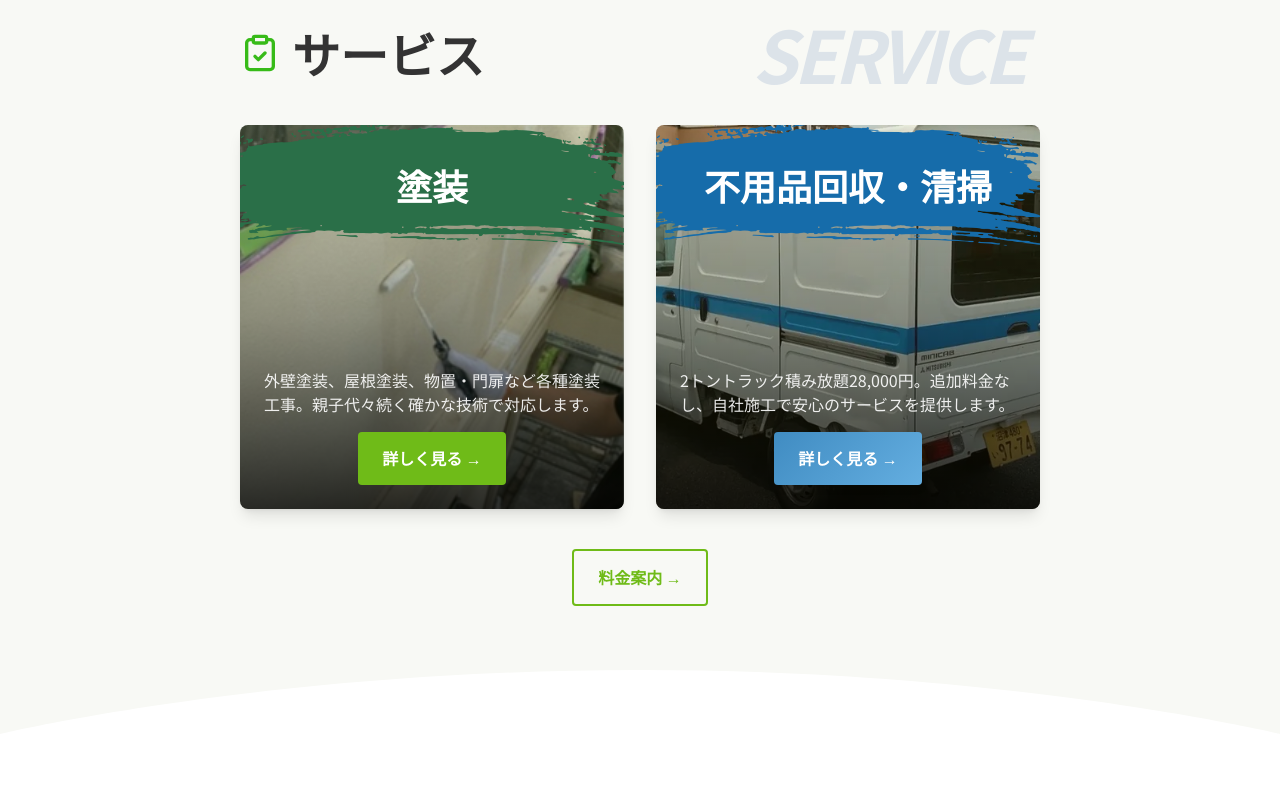
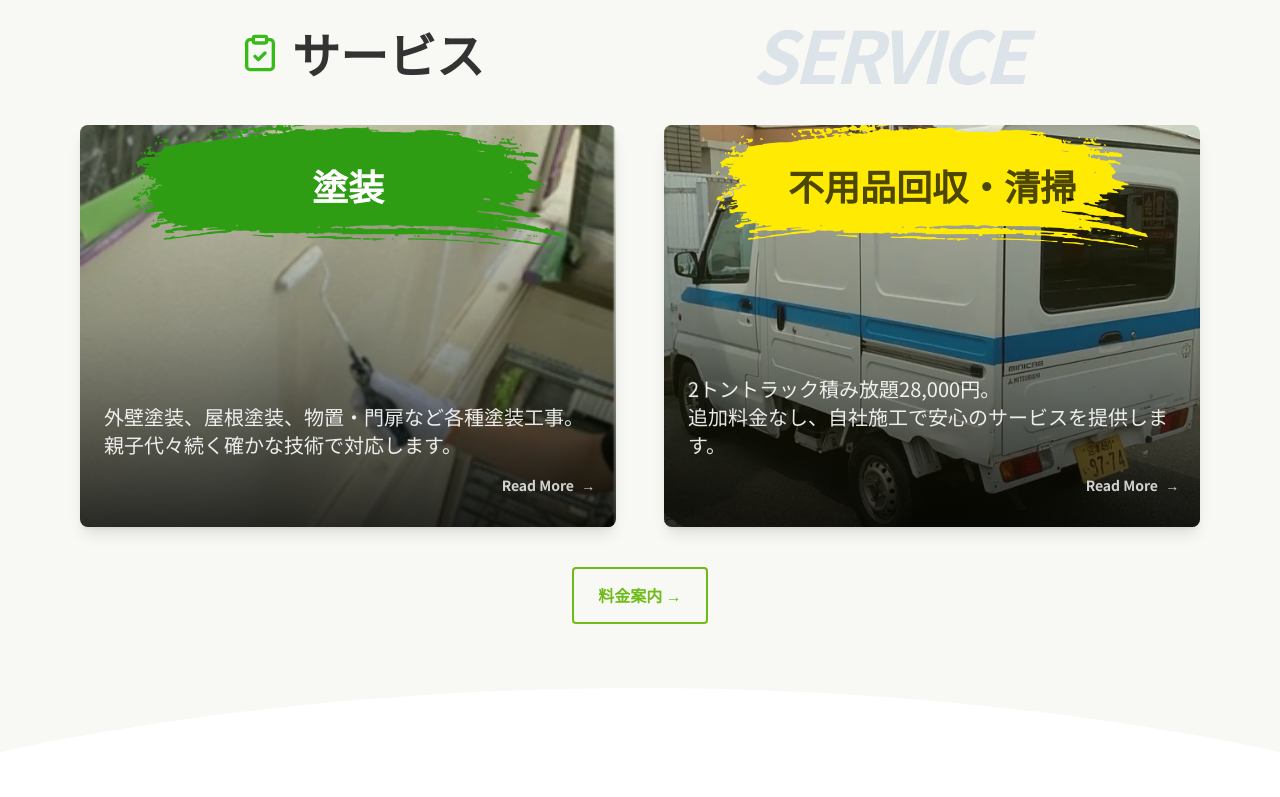
Before and after one commit to gezzzi/hp-tosou, a Next.js app: page / in a window 1280 px wide. Shown: the part 1700-2497 px from the top of the page. Built offline with nearby package versions, Linux system fonts and the light colour scheme; a web font is replaced by a local one.

Commit message:
青を黄色に変更

```diff
--- a/src/app/globals.css
+++ b/src/app/globals.css
@@ -6,12 +6,12 @@
   --primary-green-dark: #5a9a14;
   --primary-green-light: #82d426;
   --service-painting: #2a6f48;
-  --service-junk: #166caa;
-  --service-junk-dark: #12548a;
-  --service-junk-light: #1a84cf;
-  --btn-junk: #408cc2;
-  --btn-junk-dark: #2e74a8;
-  --btn-junk-light: #64aee0;
+  --service-junk: var(--accent-yellow);
+  --service-junk-dark: var(--accent-yellow-dark);
+  --service-junk-light: var(--accent-yellow-light);
+  --btn-junk: var(--accent-yellow);
+  --btn-junk-dark: var(--accent-yellow-dark);
+  --btn-junk-light: var(--accent-yellow-light);
   --secondary-green: #37bb18;
   --accent-yellow: #ffea03;
   --accent-yellow-dark: #e6d400;
@@ -46,8 +46,8 @@
 }
 
 .btn-junk {
-  background: linear-gradient(135deg, var(--btn-junk) 0%, var(--btn-junk-light) 100%);
-  color: white;
+  background: var(--btn-junk);
+  color: var(--text-dark);
   padding: 0.75rem 1.5rem;
   border-radius: 4px;
   font-weight: bold;
@@ -59,7 +59,7 @@
 
 .btn-junk:hover {
   box-shadow: 0 6px 12px rgba(0, 0, 0, 0.15);
-  background: linear-gradient(135deg, var(--btn-junk-dark) 0%, var(--btn-junk) 100%);
+  background: var(--btn-junk-dark);
 }
 
 * {
@@ -279,6 +279,14 @@ body {
   pointer-events: none;
 }
 
+.bg-service-painting {
+  background-color: #2e9d14;
+}
+
+.bg-service-junk {
+  background-color: var(--accent-yellow);
+}
+
 /* お困りごとセクションの円の配色 */
 .trouble-item:nth-child(odd) .trouble-circle {
   fill: var(--primary-green);
--- a/src/app/services/junk-removal/page.tsx
+++ b/src/app/services/junk-removal/page.tsx
@@ -110,8 +110,8 @@ export default function JunkRemovalServicePage() {
                       fill
                       className="object-cover"
                     />
-                    <div className="absolute inset-0 bg-black/20 flex items-center justify-center">
-                      <h3 className="text-xl md:text-2xl font-bold brush-stroke-container text-white whitespace-nowrap">
+                    <div className="absolute inset-0 bg-black/20 flex items-center justify-center pb-16">
+                      <h3 className="text-xl md:text-2xl font-bold brush-stroke-container text-black/70 whitespace-nowrap">
                         <span className="relative z-10">{service.title}</span>
                         <div className="brush-stroke-bg bg-service-junk" />
                       </h3>
--- a/src/app/services/painting/page.tsx
+++ b/src/app/services/painting/page.tsx
@@ -110,7 +110,7 @@ export default function PaintingServicePage() {
                       fill
                       className="object-cover"
                     />
-                    <div className="absolute inset-0 bg-black/20 flex items-center justify-center">
+                    <div className="absolute inset-0 bg-black/20 flex items-center justify-center pb-16">
                       <h3 className="text-xl md:text-2xl font-bold brush-stroke-container text-white whitespace-nowrap">
                         <span className="relative z-10">{service.title}</span>
                         <div className="brush-stroke-bg bg-service-painting" />
--- a/src/components/HomeServices.tsx
+++ b/src/components/HomeServices.tsx
@@ -10,14 +10,14 @@ export default function HomeServices() {
   const services = [
     {
       title: '塗装',
-      description: '外壁塗装、屋根塗装、物置・門扉など各種塗装工事。親子代々続く確かな技術で対応します。',
+      description: '外壁塗装、屋根塗装、物置・門扉など各種塗装工事。\n親子代々続く確かな技術で対応します。',
       image: '/pic/service-tosou-v2.jpg?v=2',
       href: '/services/painting',
       color: 'primary'
     },
     {
       title: '不用品回収・清掃',
-      description: '2トントラック積み放題28,000円。追加料金なし、自社施工で安心のサービスを提供します。',
+      description: '2トントラック積み放題28,000円。\n追加料金なし、自社施工で安心のサービスを提供します。',
       image: '/pic/truck.webp?v=2',
       href: '/services/junk-removal',
       color: 'accent'
@@ -39,11 +39,12 @@ export default function HomeServices() {
           </div>
         </FadeIn>
 
-        <div className="grid grid-cols-1 md:grid-cols-2 gap-8 max-w-sm md:max-w-[800px] mx-auto">
+        <div className="grid grid-cols-1 md:grid-cols-2 gap-12 max-w-sm md:max-w-6xl mx-auto">
           {services.map((service, index) => (
             <FadeIn key={index} delay={index * 0.2} direction={index === 0 ? 'right' : 'left'}>
-              <div
-                className="rounded-lg overflow-hidden shadow-lg group relative aspect-square w-full"
+              <Link
+                href={service.href}
+                className="block rounded-lg overflow-hidden shadow-lg group relative aspect-[4/3] w-full"
               >
                 <Image
                   src={service.image}
@@ -55,30 +56,31 @@ export default function HomeServices() {
                   ? 'bg-primary/10'
                   : 'bg-accent/10'
                   }`}></div>
-                <div className="absolute inset-0 flex flex-col p-6 bg-linear-to-t from-black/80 via-black/30 to-transparent">
+                <div className="absolute inset-0 flex flex-col p-6 bg-linear-to-t from-black/80 via-black/30 to-transparent pb-8">
                   <motion.h3
-                    whileHover={{ color: "var(--accent-yellow)" }}
                     className="text-2xl md:text-3xl lg:text-4xl font-bold mb-auto brush-stroke-container mx-auto text-white text-center mt-4 whitespace-nowrap transition-colors"
                   >
-                    <span className="relative z-10">{service.title}</span>
+                    <span className={`relative z-10 ${service.color === 'accent' ? 'text-black/70' : 'text-white'}`}>{service.title}</span>
                     <div className={`brush-stroke-bg ${service.color === 'primary' ? 'bg-service-painting' : 'bg-service-junk'}`} />
                   </motion.h3>
-                  <div className="mt-4">
-                    <p className="text-white/90 text-base mb-4 line-clamp-3">
+                  <div className="mt-8">
+                    <p className="text-white/90 text-base md:text-lg lg:text-xl mb-4 line-clamp-3 whitespace-pre-wrap">
                       {service.description}
                     </p>
-                    <div className="text-center">
-                      <motion.div
-                        whileTap={{ scale: 0.95 }}
-                      >
-                        <Link href={service.href} className={service.color === 'primary' ? 'btn-secondary' : 'btn-junk'}>
-                          詳しく見る →
-                        </Link>
-                      </motion.div>
+                    <div className="text-right">
+                      <span className="text-white/80 text-sm font-bold flex items-center justify-end gap-1 group-hover:text-white transition-colors">
+                        Read More
+                        <motion.span
+                          animate={{ x: [0, 5, 0] }}
+                          transition={{ repeat: Infinity, duration: 1.5 }}
+                        >
+                          →
+                        </motion.span>
+                      </span>
                     </div>
                   </div>
                 </div>
-              </div>
+              </Link>
             </FadeIn>
           ))}
         </div>
--- a/src/components/ServicesContent.tsx
+++ b/src/components/ServicesContent.tsx
@@ -59,9 +59,9 @@ export default function ServicesContent() {
                     fill
                     className="object-cover group-hover:scale-105 transition-transform duration-500"
                   />
-                  <div className="absolute inset-0 bg-black/20 flex items-center justify-center">
+                  <div className="absolute inset-0 bg-black/20 flex items-center justify-center pb-16">
                     <h2 className="text-2xl md:text-3xl font-bold brush-stroke-container text-white whitespace-nowrap">
-                      <span className="relative z-10">{category.title}</span>
+                      <span className={`relative z-10 ${category.color === 'var(--service-junk-light)' ? 'text-black/70' : 'text-white'}`}>{category.title}</span>
                       <div className={`brush-stroke-bg ${category.color === 'var(--primary-green)' ? 'bg-service-painting' : 'bg-service-junk'}`} />
                     </h2>
                   </div>
```
